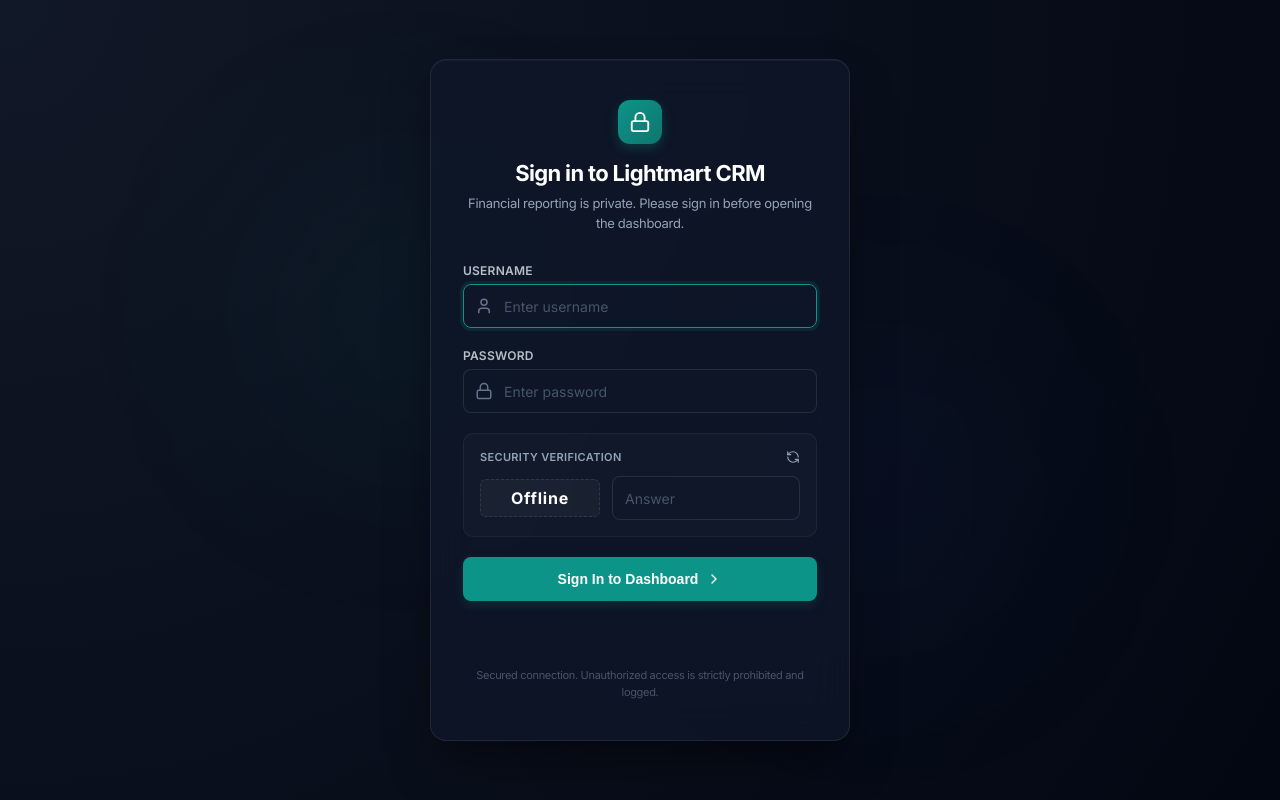
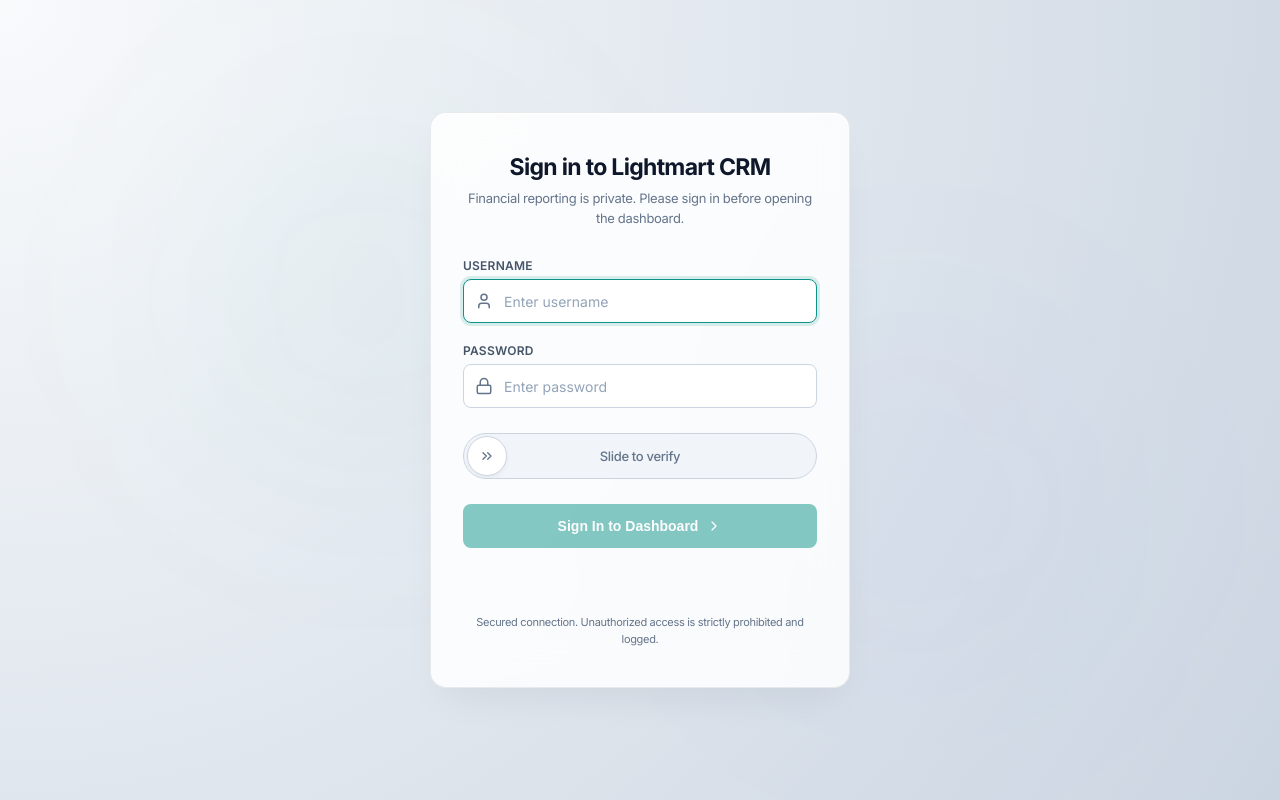
Before and after one commit to jjay6699/lighthouse-crm, a website: page public/login.html in a window 1280 px wide. Drawn offline with Linux system fonts and the light colour scheme; no server answers.

Commit message:
Redesign login to premium light theme, remove padlock, and implement secure Slide-to-Verify bot protection

```diff
--- a/public/login.html
+++ b/public/login.html
@@ -8,14 +8,14 @@
     <link href="https://fonts.googleapis.com/css2?family=Inter:wght@300;400;500;600;700;800&display=swap" rel="stylesheet" />
     <style>
       :root {
-        --ink: #f8fafc;
-        --muted: #94a3b8;
-        --line: rgba(255, 255, 255, 0.08);
-        --bg: #030712;
-        --panel: rgba(15, 23, 42, 0.75);
+        --ink: #0f172a;
+        --muted: #64748b;
+        --line: rgba(15, 23, 42, 0.08);
+        --bg: #f8fafc;
+        --panel: rgba(255, 255, 255, 0.85);
         --teal: #0d9488;
         --teal-hover: #0f766e;
-        --error: #f43f5e;
+        --error: #e11d48;
       }
 
       * {
@@ -26,7 +26,7 @@
 
       body {
         min-height: 100vh;
-        background: radial-gradient(circle at top left, #111827 0%, #030712 100%);
+        background: radial-gradient(circle at top left, #f8fafc 0%, #cbd5e1 100%);
         color: var(--ink);
         font-family: 'Inter', ui-sans-serif, system-ui, sans-serif;
         display: flex;
@@ -36,29 +36,29 @@
         letter-spacing: -0.02em;
       }
 
-      /* Beautiful background glowing elements for high-end aesthetics */
+      /* Beautiful background glowing elements for high-end light aesthetics */
       .glow-1 {
         position: absolute;
-        top: 20%;
-        left: 20%;
-        width: 300px;
-        height: 300px;
-        background: rgba(13, 148, 136, 0.06);
+        top: 15%;
+        left: 15%;
+        width: 350px;
+        height: 350px;
+        background: rgba(13, 148, 136, 0.04);
         border-radius: 50%;
-        filter: blur(100px);
+        filter: blur(120px);
         pointer-events: none;
         z-index: 0;
       }
 
       .glow-2 {
         position: absolute;
-        bottom: 20%;
-        right: 20%;
-        width: 300px;
-        height: 300px;
-        background: rgba(37, 99, 235, 0.05);
+        bottom: 15%;
+        right: 15%;
+        width: 350px;
+        height: 350px;
+        background: rgba(37, 99, 235, 0.03);
         border-radius: 50%;
-        filter: blur(100px);
+        filter: blur(120px);
         pointer-events: none;
         z-index: 0;
       }
@@ -72,7 +72,7 @@
         background: var(--panel);
         backdrop-filter: blur(20px);
         -webkit-backdrop-filter: blur(20px);
-        box-shadow: 0 25px 50px -12px rgba(0, 0, 0, 0.5), inset 0 1px 1px rgba(255, 255, 255, 0.05);
+        box-shadow: 0 20px 40px -15px rgba(15, 23, 42, 0.08), inset 0 1px 1px rgba(255, 255, 255, 0.9);
         padding: 40px 32px;
       }
 
@@ -81,28 +81,10 @@
         margin-bottom: 30px;
       }
 
-      .logo-icon {
-        width: 44px;
-        height: 44px;
-        border-radius: 12px;
-        background: linear-gradient(135deg, #0d9488 0%, #0f766e 100%);
-        display: flex;
-        align-items: center;
-        justify-content: center;
-        margin: 0 auto 16px;
-        box-shadow: 0 4px 12px rgba(13, 148, 136, 0.3);
-      }
-
-      .logo-icon svg {
-        width: 22px;
-        height: 22px;
-        color: #ffffff;
-      }
-
       h1 {
-        font-size: 22px;
+        font-size: 23px;
         font-weight: 700;
-        color: #ffffff;
+        color: var(--ink);
         letter-spacing: -0.03em;
         margin-bottom: 8px;
       }
@@ -126,12 +108,11 @@
       }
 
       .input-group span {
-        color: #e2e8f0;
+        color: #475569;
         font-size: 12px;
         font-weight: 600;
         letter-spacing: 0.02em;
         text-transform: uppercase;
-        opacity: 0.8;
       }
 
       .input-wrapper {
@@ -152,90 +133,113 @@
       input {
         width: 100%;
         min-height: 44px;
-        background: rgba(15, 23, 42, 0.4);
-        border: 1px solid rgba(255, 255, 255, 0.1);
+        background: #ffffff;
+        border: 1px solid #cbd5e1;
         border-radius: 8px;
         padding: 0 12px 0 40px;
         font-size: 14px;
-        color: #ffffff;
+        color: var(--ink);
         font-family: inherit;
         transition: all 0.15s ease-out;
       }
 
       input::placeholder {
-        color: #475569;
+        color: #94a3b8;
       }
 
       input:focus {
         outline: none;
         border-color: var(--teal);
-        background: rgba(15, 23, 42, 0.6);
         box-shadow: 0 0 0 3px rgba(13, 148, 136, 0.15);
       }
 
-      /* Captcha box styling */
-      .captcha-container {
-        background: rgba(255, 255, 255, 0.02);
-        border: 1px solid rgba(255, 255, 255, 0.05);
-        border-radius: 10px;
-        padding: 16px;
-        display: flex;
-        flex-direction: column;
-        gap: 12px;
-      }
-
-      .captcha-header {
-        display: flex;
-        justify-content: space-between;
-        align-items: center;
-      }
-
-      .captcha-label {
-        font-size: 11px;
-        font-weight: 600;
-        color: var(--muted);
-        text-transform: uppercase;
-        letter-spacing: 0.03em;
-      }
-
-      .refresh-btn {
-        background: transparent;
-        border: 0;
-        color: var(--muted);
-        cursor: pointer;
+      /* Slide to verify control styling */
+      .slide-container {
+        position: relative;
+        height: 46px;
+        background: #f1f5f9;
+        border: 1px solid #cbd5e1;
+        border-radius: 23px;
         display: flex;
         align-items: center;
         justify-content: center;
+        overflow: hidden;
+        user-select: none;
+        margin: 5px 0;
+      }
+
+      .slide-track {
+        position: absolute;
+        left: 0;
+        top: 0;
+        height: 100%;
+        width: 0;
+        background: #ecfdf5;
+        transition: background 0.15s ease;
+      }
+
+      .slide-handle {
+        position: absolute;
+        left: 3px;
+        width: 40px;
+        height: 40px;
+        background: #ffffff;
+        border: 1px solid #cbd5e1;
+        border-radius: 50%;
+        display: flex;
+        align-items: center;
+        justify-content: center;
+        cursor: grab;
+        box-shadow: 0 2px 4px rgba(15, 23, 42, 0.05);
+        z-index: 10;
+        transition: background 0.15s ease, border-color 0.15s ease;
+      }
+
+      .slide-handle:active {
+        cursor: grabbing;
+        background: #f8fafc;
+      }
+
+      .slide-handle svg {
+        width: 16px;
+        height: 16px;
+        color: #64748b;
         transition: color 0.15s ease;
       }
 
-      .refresh-btn:hover {
+      .slide-text {
+        position: relative;
+        font-size: 13px;
+        font-weight: 500;
+        color: #64748b;
+        z-index: 5;
+        pointer-events: none;
+        transition: color 0.15s ease, opacity 0.15s ease;
+      }
+
+      .slide-container.verified {
+        border-color: #a7f3d0;
+      }
+
+      .slide-container.verified .slide-track {
+        background: #ecfdf5;
+        width: 100% !important;
+      }
+
+      .slide-container.verified .slide-handle {
+        left: calc(100% - 43px) !important;
+        background: #10b981;
+        border-color: #10b981;
+        cursor: default;
+      }
+
+      .slide-container.verified .slide-handle svg {
         color: #ffffff;
       }
 
-      .captcha-equation-row {
-        display: flex;
-        align-items: center;
-        gap: 12px;
-      }
-
-      .captcha-question {
-        font-size: 16px;
-        font-weight: 700;
-        color: #ffffff;
-        background: rgba(255, 255, 255, 0.04);
-        padding: 8px 16px;
-        border-radius: 6px;
-        border: 1px dashed rgba(255, 255, 255, 0.1);
-        min-width: 120px;
-        text-align: center;
-        letter-spacing: 0.05em;
-        user-select: none;
-      }
-
-      .captcha-input {
-        flex: 1;
-        padding: 0 12px;
+      .slide-container.verified .slide-text {
+        color: #047857;
+        font-weight: 600;
       }
 
       button.submit-btn {
@@ -248,7 +252,7 @@
         font-weight: 600;
         cursor: pointer;
         transition: all 0.2s cubic-bezier(0.4, 0, 0.2, 1);
-        box-shadow: 0 4px 12px rgba(13, 148, 136, 0.2);
+        box-shadow: 0 4px 12px rgba(13, 148, 136, 0.15);
         display: flex;
         align-items: center;
         justify-content: center;
@@ -258,7 +262,7 @@
       button.submit-btn:hover {
         background: var(--teal-hover);
         transform: translateY(-1px);
-        box-shadow: 0 6px 16px rgba(13, 148, 136, 0.3);
+        box-shadow: 0 6px 16px rgba(13, 148, 136, 0.25);
       }
 
       button.submit-btn:active {
@@ -266,8 +270,8 @@
       }
 
       button.submit-btn:disabled {
-        cursor: wait;
-        opacity: 0.7;
+        cursor: not-allowed;
+        opacity: 0.5;
         transform: none;
         box-shadow: none;
       }
@@ -284,7 +288,7 @@
       .footer-notice {
         text-align: center;
         font-size: 11px;
-        color: #475569;
+        color: #64748b;
         margin-top: 24px;
         line-height: 1.5;
       }
@@ -296,13 +300,6 @@
 
     <main>
       <div class="header">
-        <div class="logo-icon">
-          <!-- Key / Shield Icon -->
-          <svg viewBox="0 0 24 24" fill="none" stroke="currentColor" stroke-width="2" stroke-linecap="round" stroke-linejoin="round">
-            <rect width="18" height="11" x="3" y="11" rx="2" ry="2" />
-            <path d="M7 11V7a5 5 0 0 1 10 0v4" />
-          </svg>
-        </div>
         <h1>Sign in to Lightmart CRM</h1>
         <p class="subtitle">Financial reporting is private. Please sign in before opening the dashboard.</p>
       </div>
@@ -332,27 +329,19 @@
           </div>
         </div>
 
-        <!-- Captcha Row -->
-        <div class="captcha-container">
-          <div class="captcha-header">
-            <span class="captcha-label">Security Verification</span>
-            <button type="button" class="refresh-btn" id="refreshCaptcha" title="Refresh Captcha">
-              <!-- Refresh Icon -->
-              <svg width="14" height="14" viewBox="0 0 24 24" fill="none" stroke="currentColor" stroke-width="2" stroke-linecap="round" stroke-linejoin="round">
-                <path d="M21 12a9 9 0 0 0-9-9 9.75 9.75 0 0 0-6.74 2.74L3 8" />
-                <path d="M3 3v5h5" />
-                <path d="M3 12a9 9 0 0 0 9 9 9.75 9.75 0 0 0 6.74-2.74L21 16" />
-                <path d="M16 16h5v5" />
-              </svg>
-            </button>
+        <!-- Slide to verify Row -->
+        <div class="slide-container" id="slideContainer">
+          <div class="slide-track" id="slideTrack"></div>
+          <div class="slide-handle" id="slideHandle">
+            <!-- Double Chevron Right Icon -->
+            <svg viewBox="0 0 24 24" fill="none" stroke="currentColor" stroke-width="2" stroke-linecap="round" stroke-linejoin="round">
+              <path d="m6 17 5-5-5-5M13 17l5-5-5-5" />
+            </svg>
           </div>
-          <div class="captcha-equation-row">
-            <div class="captcha-question" id="captchaQuestion">Loading...</div>
-            <input class="captcha-input" id="captchaInput" placeholder="Answer" type="number" required style="padding-left: 12px;" />
-          </div>
+          <span class="slide-text" id="slideText">Slide to verify</span>
         </div>
 
-        <button type="submit" class="submit-btn">
+        <button type="submit" class="submit-btn" disabled>
           <span>Sign In to Dashboard</span>
           <!-- Chevron Right Icon -->
           <svg width="16" height="16" viewBox="0 0 24 24" fill="none" stroke="currentColor" stroke-width="2" stroke-linecap="round" stroke-linejoin="round">
@@ -372,33 +361,111 @@
       const form = document.querySelector("#loginForm");
       const message = document.querySelector(".message");
       const button = form.querySelector("button.submit-btn");
-      const captchaQuestion = document.querySelector("#captchaQuestion");
-      const captchaInput = document.querySelector("#captchaInput");
-      const refreshCaptcha = document.querySelector("#refreshCaptcha");
+      const slideContainer = document.querySelector("#slideContainer");
+      const slideHandle = document.querySelector("#slideHandle");
+      const slideTrack = document.querySelector("#slideTrack");
+      const slideText = document.querySelector("#slideText");
 
-      let currentCaptchaToken = "";
+      let isSliding = false;
+      let startX = 0;
+      let maxSlideWidth = 0;
+      let slideToken = "";
+      let slideVerified = false;
 
-      async function loadCaptcha() {
-        captchaQuestion.textContent = "Loading...";
-        captchaInput.value = "";
-        try {
-          const res = await fetch("/api/auth/captcha");
-          const d = await res.json();
-          if (d.question && d.token) {
-            captchaQuestion.textContent = d.question;
-            currentCaptchaToken = d.token;
-          } else {
-            captchaQuestion.textContent = "Error";
+      function initSlide() {
+        maxSlideWidth = slideContainer.clientWidth - slideHandle.clientWidth - 6;
+      }
+
+      // Re-initialize slider width on resize or startup
+      window.addEventListener("resize", initSlide);
+      setTimeout(initSlide, 150);
+
+      // Handle Mouse sliding events
+      slideHandle.addEventListener("mousedown", onSlideStart);
+      document.addEventListener("mousemove", onSlideMove);
+      document.addEventListener("mouseup", onSlideEnd);
+
+      // Handle Touch sliding events (for mobile and tablet)
+      slideHandle.addEventListener("touchstart", onSlideStart);
+      document.addEventListener("touchmove", onSlideMove);
+      document.addEventListener("touchend", onSlideEnd);
+
+      function onSlideStart(e) {
+        if (slideVerified) return;
+        isSliding = true;
+        startX = e.clientX || e.touches[0].clientX;
+        slideHandle.style.transition = "none";
+        slideTrack.style.transition = "none";
+      }
+
+      function onSlideMove(e) {
+        if (!isSliding || slideVerified) return;
+        const currentX = e.clientX || (e.touches && e.touches[0].clientX);
+        if (currentX === undefined) return;
+
+        let deltaX = currentX - startX;
+
+        if (deltaX < 0) deltaX = 0;
+        if (deltaX > maxSlideWidth) deltaX = maxSlideWidth;
+
+        slideHandle.style.left = `${deltaX + 3}px`;
+        slideTrack.style.width = `${deltaX + 20}px`;
+
+        // Fade out text as you slide
+        slideText.style.opacity = Math.max(0, 1 - (deltaX / (maxSlideWidth * 0.7)));
+      }
+
+      async function onSlideEnd() {
+        if (!isSliding || slideVerified) return;
+        isSliding = false;
+
+        const currentLeft = parseInt(slideHandle.style.left, 10) - 3;
+
+        // Verify if slipped to 90%+ of the slider track
+        if (currentLeft >= maxSlideWidth * 0.9) {
+          slideVerified = true;
+          slideContainer.classList.add("verified");
+          slideText.textContent = "Verified ✔";
+          slideText.style.opacity = "1";
+
+          slideHandle.style.transition = "all 0.2s ease";
+          slideTrack.style.transition = "all 0.2s ease";
+          slideHandle.style.left = "calc(100% - 43px)";
+          slideTrack.style.width = "100%";
+
+          // Fetch secure stateless verification token from server
+          try {
+            const res = await fetch("/api/auth/verify-slide", { method: "POST" });
+            const d = await res.json();
+            if (d.ok && d.token) {
+              slideToken = d.token;
+              button.disabled = false; // Enable Submit button
+            } else {
+              resetSlide();
+              message.textContent = "Security validation failed. Please try again.";
+            }
+          } catch {
+            resetSlide();
+            message.textContent = "Network error. Please try again.";
           }
-        } catch (err) {
-          captchaQuestion.textContent = "Offline";
+        } else {
+          resetSlide();
         }
       }
 
-      // Load captcha challenge on startup
-      loadCaptcha();
+      function resetSlide() {
+        slideVerified = false;
+        slideToken = "";
+        slideContainer.classList.remove("verified");
+        slideText.textContent = "Slide to verify";
+        slideText.style.opacity = "1";
+        button.disabled = true; // Keep Submit button disabled
 
-      refreshCaptcha.addEventListener("click", loadCaptcha);
+        slideHandle.style.transition = "all 0.25s ease";
+        slideTrack.style.transition = "all 0.25s ease";
+        slideHandle.style.left = "3px";
+        slideTrack.style.width = "0";
+      }
 
       form.addEventListener("submit", async (event) => {
         event.preventDefault();
@@ -413,8 +480,7 @@
             body: JSON.stringify({
               username: formData.get("username"),
               password: formData.get("password"),
-              captchaAnswer: captchaInput.value,
-              captchaToken: currentCaptchaToken,
+              slideToken: slideToken,
             }),
           });
           const result = await response.json().catch(() => ({}));
@@ -426,12 +492,12 @@
 
           message.textContent = result.error || "Sign in failed.";
           button.disabled = false;
-          // Always reload captcha on failure to prevent brute forcing
-          loadCaptcha();
+          // Always reset the slider on submit failures to prevent bot automated attempts
+          resetSlide();
         } catch (err) {
           message.textContent = "Network error. Please try again.";
           button.disabled = false;
-          loadCaptcha();
+          resetSlide();
         }
       });
     </script>
```
Also changed, not shown: server.js (+14 -30 lines).
